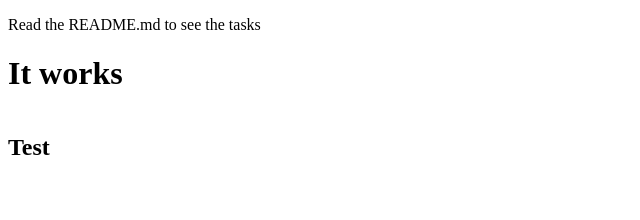
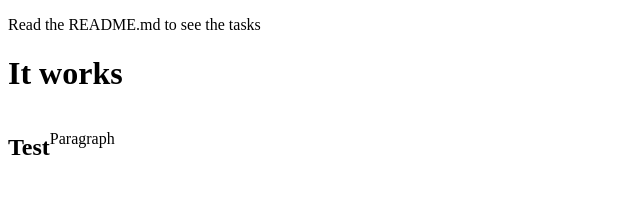
Before and after one commit to Mariuscaa/MCA-react-oppgaver, a React (Create React App) app: page / in a window 1280 px wide. Shown: the top 220 px of the page, without its empty margins (0-640 px from the left). Built offline with nearby package versions, Linux system fonts and the light colour scheme.

Commit message:
Tested flex

```diff
--- a/src/App.js
+++ b/src/App.js
@@ -6,7 +6,10 @@ const App = () => (
   <div>
     <p>Read the README.md to see the tasks</p>
     <MyComponent title="It works"/>
-    <Wrapper><Title title="Test" /></Wrapper><Title></Title>
+    <Wrapper>
+      <Title title="Test" />
+      <p>Paragraph</p>
+    </Wrapper>
   </div>
 );
 
```
